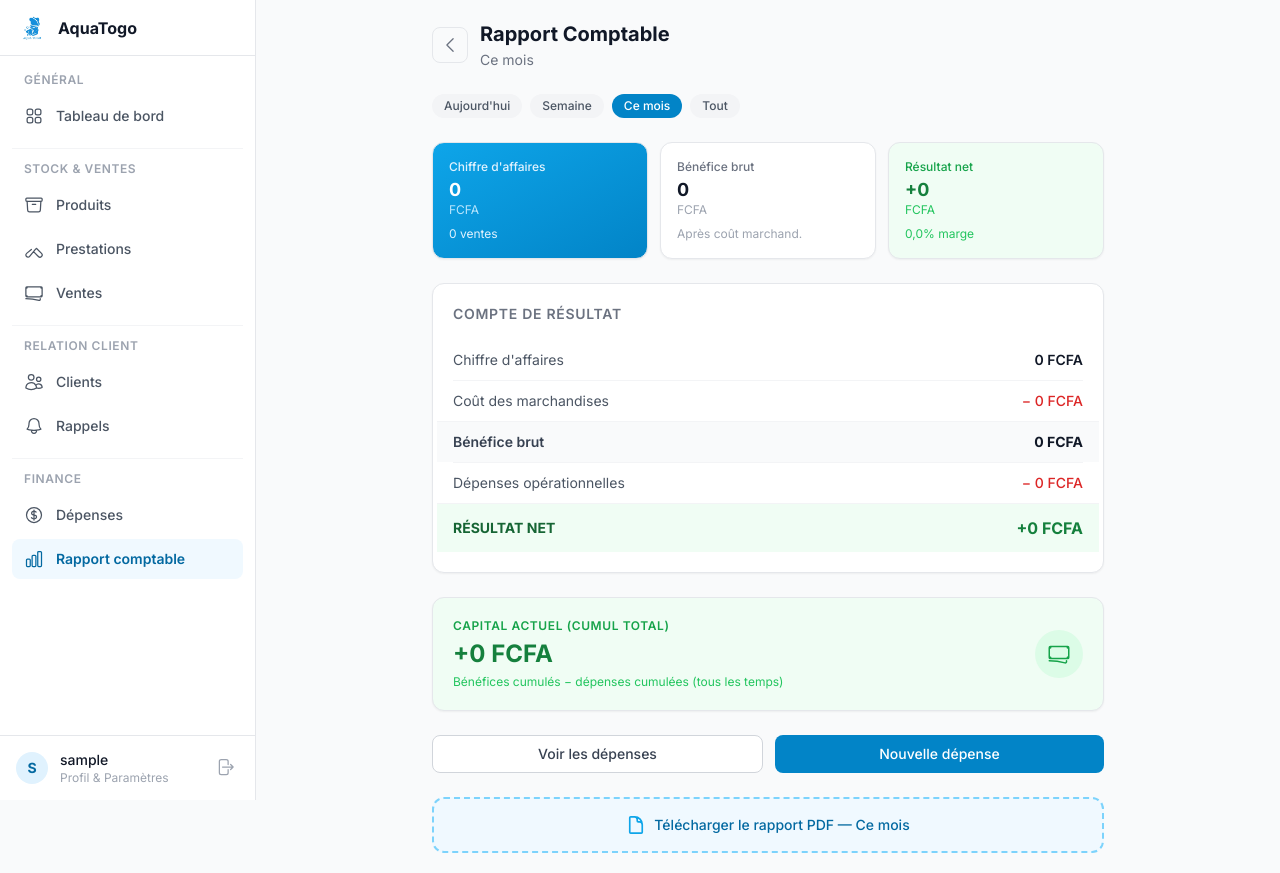
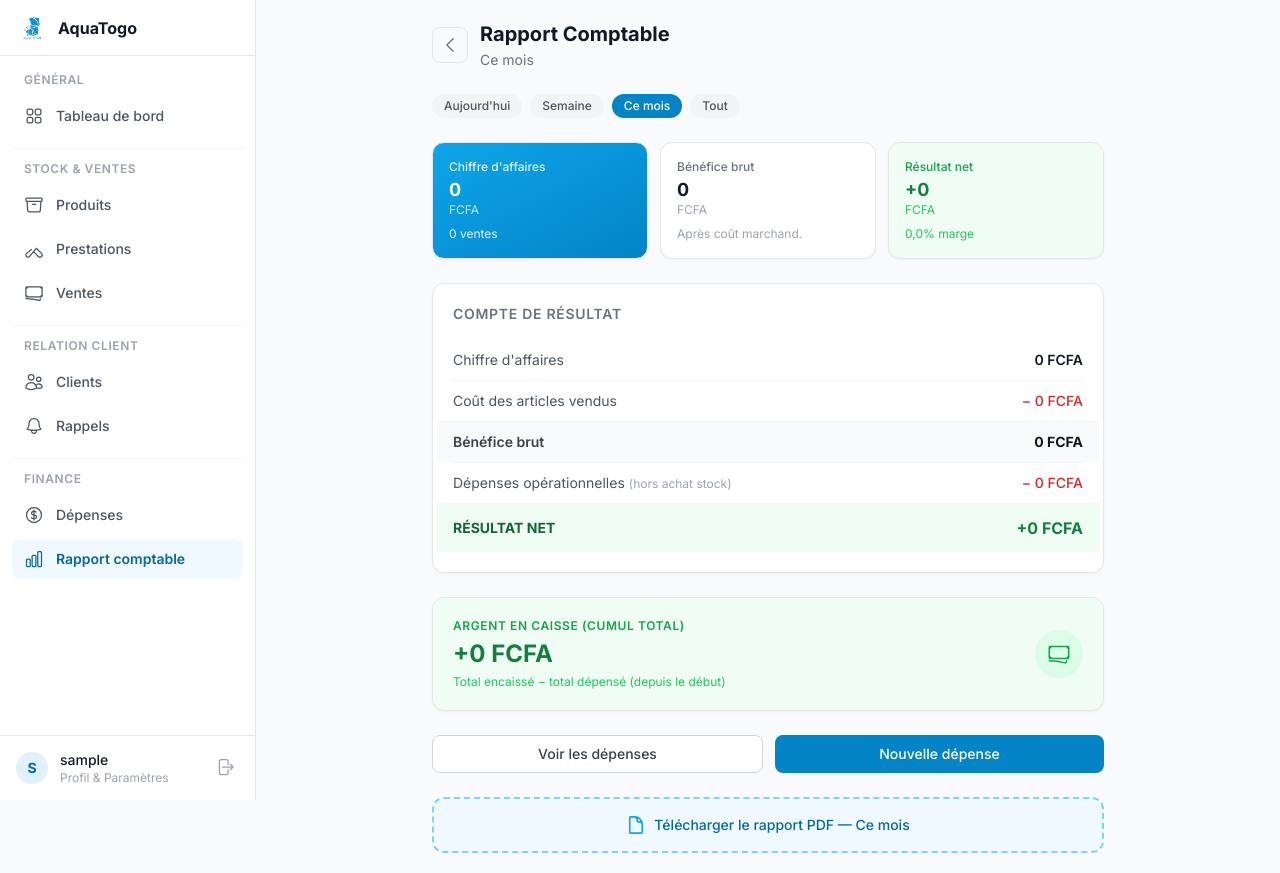
Before and after one commit to devhyacinthe/aquaTogo_Manager, a Django app: page /comptabilite/rapport/ in a window 1280 px wide. Run offline with Django 5.2, Linux system fonts and the light colour scheme; the visitor is signed in with stand-in values (Sample User, id 1); data comes from the database, SQL or seed files in the repository; data that the repository does not hold is empty.

Commit message:
Commit 11

```diff
--- a/accounting/views.py
+++ b/accounting/views.py
@@ -285,7 +285,16 @@ def accounting_report(request):
     if start:
         expense_qs = expense_qs.filter(expense_date__gte=start, expense_date__lte=end)
 
-    total_expenses = expense_qs.aggregate(
+    # Dépenses opérationnelles = tout SAUF 'stock' (le coût des marchandises
+    # vendues est déjà capturé dans le COGS via purchase_price_snapshot).
+    operational_qs = expense_qs.exclude(category=Expense.Category.STOCK)
+
+    total_expenses = operational_qs.aggregate(
+        total=Coalesce(Sum("amount"), _zero, output_field=_df)
+    )["total"]
+
+    # Total toutes catégories (pour l'affichage de la répartition)
+    total_all_expenses = expense_qs.aggregate(
         total=Coalesce(Sum("amount"), _zero, output_field=_df)
     )["total"]
 
@@ -298,21 +307,21 @@ def accounting_report(request):
     category_labels = dict(Expense.Category.choices)
     for row in expenses_by_category:
         row["cat_label"] = category_labels.get(row["category"], row["category"])
-        row["pct"] = (row["subtotal"] / total_expenses * 100) if total_expenses > 0 else Decimal("0")
+        row["pct"] = (row["subtotal"] / total_all_expenses * 100) if total_all_expenses > 0 else Decimal("0")
 
     net_profit = gross_profit - total_expenses
     cogs = total_ca - gross_profit
     profit_margin = (net_profit / total_ca * 100) if total_ca > 0 else Decimal("0")
 
-    # Capital actuel = cumul tous les temps (encaissements proportionnels - dépenses)
-    from sales.models import Sale
-    all_time_profit = Sale.objects.aggregate(
-        total=Coalesce(Sum("total_profit"), _zero, output_field=_df)
-    )["total"]
-    all_time_expenses = Expense.objects.aggregate(
+    # Capital en caisse = tout ce qui a été encaissé - tout ce qui a été dépensé (tous temps)
+    from sales.models import Payment as _Payment
+    all_time_cash_in = _Payment.objects.aggregate(
         total=Coalesce(Sum("amount"), _zero, output_field=_df)
     )["total"]
-    capital_actuel = all_time_profit - all_time_expenses
+    all_time_cash_out = Expense.objects.aggregate(
+        total=Coalesce(Sum("amount"), _zero, output_field=_df)
+    )["total"]
+    capital_actuel = all_time_cash_in - all_time_cash_out
 
     context = {
         "total_ca": total_ca,
@@ -409,7 +418,14 @@ def report_pdf(request):
     if start:
         expense_qs = expense_qs.filter(expense_date__gte=start, expense_date__lte=end)
 
-    total_expenses = expense_qs.aggregate(
+    # Dépenses opérationnelles : exclure 'stock' (déjà dans le COGS)
+    operational_qs_pdf = expense_qs.exclude(category=Expense.Category.STOCK)
+
+    total_expenses = operational_qs_pdf.aggregate(
+        total=Coalesce(Sum("amount"), _zero, output_field=_df)
+    )["total"]
+
+    total_all_expenses_pdf = expense_qs.aggregate(
         total=Coalesce(Sum("amount"), _zero, output_field=_df)
     )["total"]
 
@@ -533,7 +549,7 @@ def report_pdf(request):
 
     pl_rows = [
         ["Chiffre d'affaires",         f"{_fmt(total_ca)} FCFA",      ""],
-        ["Coût des marchandises",       f"− {_fmt(cogs)} FCFA",       ""],
+        ["Coût des articles vendus",       f"− {_fmt(cogs)} FCFA",       ""],
         ["Bénéfice brut",               f"{_fmt(gross_profit)} FCFA",  ""],
         ["Dépenses opérationnelles",    f"− {_fmt(total_expenses)} FCFA", ""],
         ["RÉSULTAT NET",                f"{net_sign}{_fmt(net_profit)} FCFA", f"{float(profit_margin):.1f}%"],
--- a/core/views.py
+++ b/core/views.py
@@ -109,8 +109,10 @@ def dashboard(request):
     )
 
     from accounting.models import Expense
+    # Exclure les achats de stock : déjà comptés dans le COGS (purchase_price_snapshot)
     total_expenses_month = (
         Expense.objects.filter(expense_date__gte=start_of_month)
+        .exclude(category=Expense.Category.STOCK)
         .aggregate(total=Sum("amount"))["total"]
         or Decimal("0.00")
     )
--- a/templates/accounting/report.html
+++ b/templates/accounting/report.html
@@ -81,7 +81,7 @@
         <span class="text-sm font-semibold text-gray-900">{{ total_ca|floatformat:0 }} FCFA</span>
       </div>
       <div class="flex justify-between items-center py-2.5">
-        <span class="text-sm text-gray-600">Coût des marchandises</span>
+        <span class="text-sm text-gray-600">Coût des articles vendus</span>
         <span class="text-sm font-medium text-red-600">− {{ cogs|floatformat:0 }} FCFA</span>
       </div>
       <div class="flex justify-between items-center py-2.5 bg-gray-50 -mx-4 px-4">
@@ -89,7 +89,7 @@
         <span class="text-sm font-bold text-gray-900">{{ gross_profit|floatformat:0 }} FCFA</span>
       </div>
       <div class="flex justify-between items-center py-2.5">
-        <span class="text-sm text-gray-600">Dépenses opérationnelles</span>
+        <span class="text-sm text-gray-600">Dépenses opérationnelles <span class="text-xs text-gray-400">(hors achat stock)</span></span>
         <span class="text-sm font-medium text-red-600">− {{ total_expenses|floatformat:0 }} FCFA</span>
       </div>
       <div class="flex justify-between items-center py-3 -mx-4 px-4 {% if is_profitable %}bg-green-50{% else %}bg-red-50{% endif %}">
@@ -204,13 +204,13 @@
     <div class="flex items-center justify-between">
       <div>
         <p class="text-xs font-semibold uppercase tracking-wider {% if capital_positif %}text-green-600{% else %}text-red-600{% endif %}">
-          Capital actuel (cumul total)
+          Argent en caisse (cumul total)
         </p>
         <p class="text-2xl font-bold mt-1 {% if capital_positif %}text-green-700{% else %}text-red-700{% endif %}">
           {% if capital_actuel >= 0 %}+{% endif %}{{ capital_actuel|floatformat:0 }} FCFA
         </p>
         <p class="text-xs mt-1 {% if capital_positif %}text-green-500{% else %}text-red-500{% endif %}">
-          Bénéfices cumulés − dépenses cumulées (tous les temps)
+          Total encaissé − total dépensé (depuis le début)
         </p>
       </div>
       <div class="flex h-12 w-12 shrink-0 items-center justify-center rounded-full {% if capital_positif %}bg-green-100{% else %}bg-red-100{% endif %}">
--- a/templates/sales/detail.html
+++ b/templates/sales/detail.html
@@ -154,7 +154,7 @@
         <div>
           <label class="block text-xs font-medium text-gray-500 mb-1.5">Méthode</label>
           <input type="hidden" name="payment_method" x-model="method" />
-          <div class="flex gap-2 flex-wrap">
+          <div class="flex gap-2 flex-wrap mb-2">
             <button type="button"
                     @click="method = 'cash'"
                     :class="method === 'cash' ? 'bg-brand-600 text-white border-brand-600' : 'bg-white text-gray-600 border-gray-200 hover:border-gray-300'"
```
Also changed, not shown: templates/core/dashboard.html (+31 -28 lines), templates/products/detail.html (+79 -2 lines).
